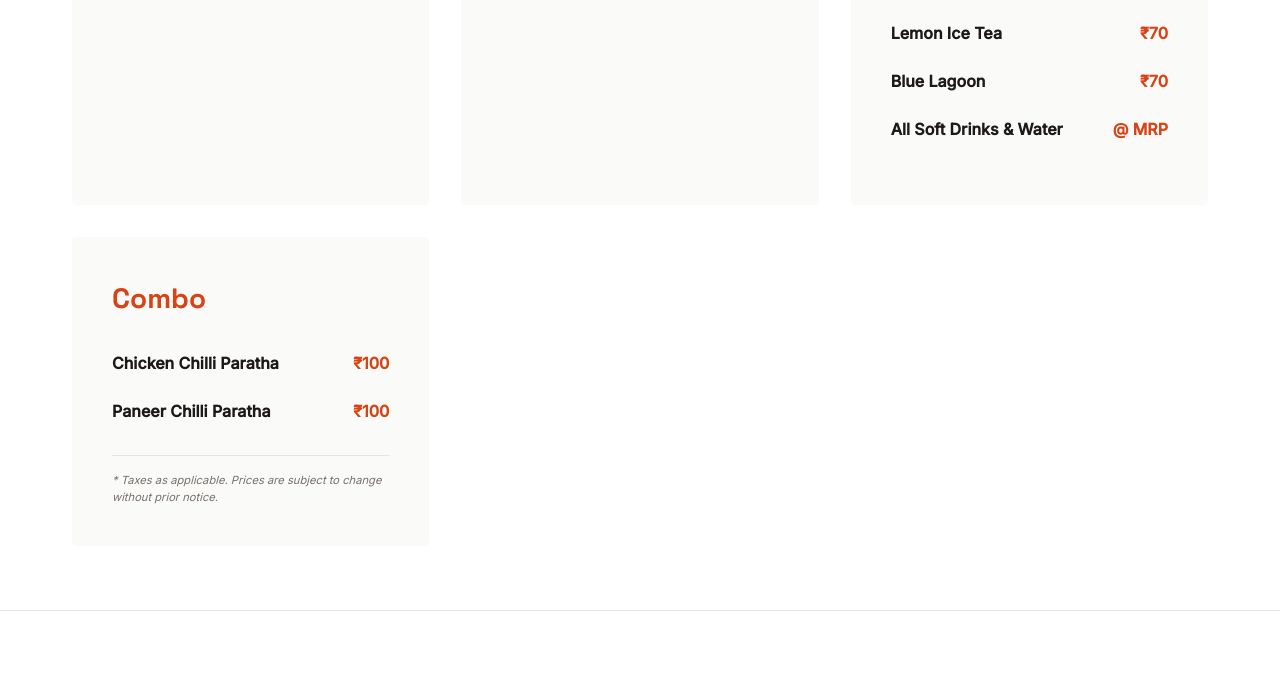
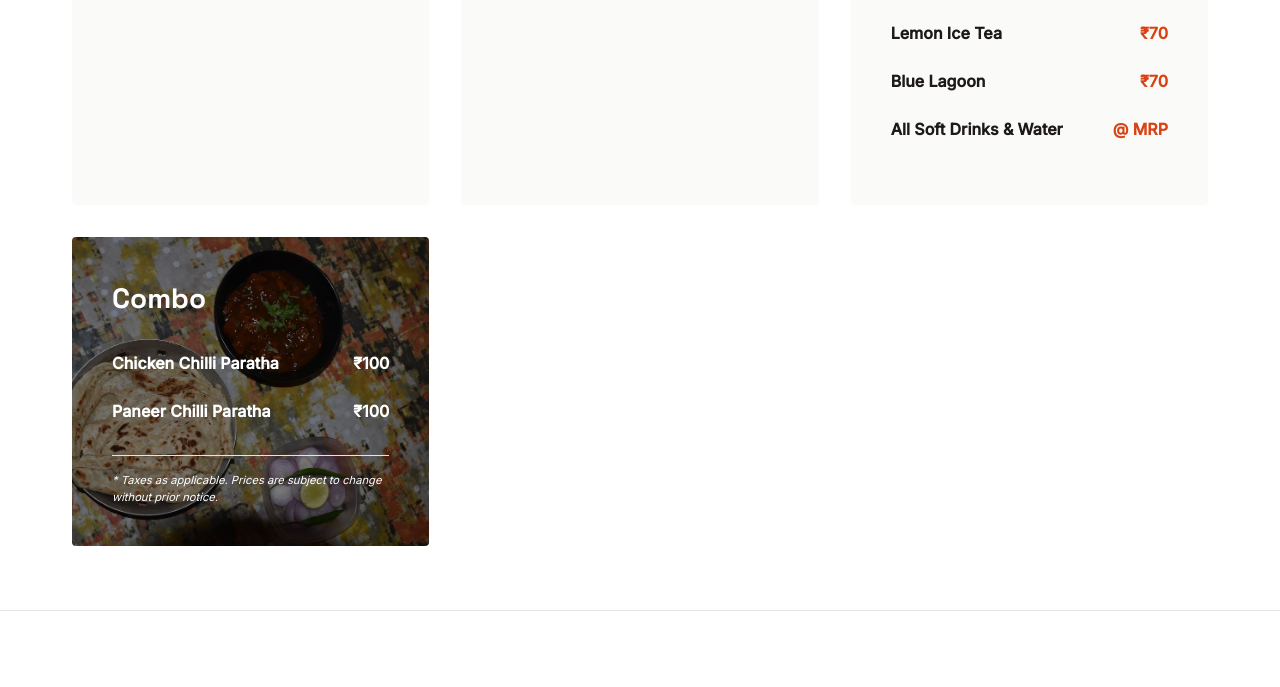
Before and after one commit to Shubhsingh19/Abhik-s-Foodland, a plain HTML site: page menu.html in a window 1280 px wide. Shown: the part 4067-4754 px from the top of the page. Drawn offline with Linux system fonts and the light colour scheme.

Commit message:
changed background pic

```diff
--- a/menu.html
+++ b/menu.html
@@ -880,7 +880,7 @@
 
             <!-- Combo -->
 
-            <div class="menu-section" data-category="combo">
+            <div class="menu-section combo-bg" data-category="combo">
 
                 <h2 class="section-title">Combo</h2>
 
--- a/style.css
+++ b/style.css
@@ -516,6 +516,32 @@ footer {
     border-radius: 4px
 }
 
+.combo-bg {
+    position: relative;
+    overflow: hidden;
+
+
+    background-image:
+        linear-gradient(rgba(0, 0, 0, 0.38),
+            rgba(0, 0, 0, 0.38)),
+        url("chicken\ chilli\ combo.jpg");
+
+    background-size: cover;
+    background-position: center;
+
+
+
+
+    color: white;
+}
+
+.combo-bg .section-title,
+.combo-bg .item-name,
+.combo-bg .item-price,
+.combo-bg .tax-note {
+    color: white;
+}
+
 .section-title {
     color: var(--primary-orange);
     font-size: 1.75rem;
```
Also changed, not shown: index.html (+1 -1 lines), chicken chilli combo.jpg (added).
